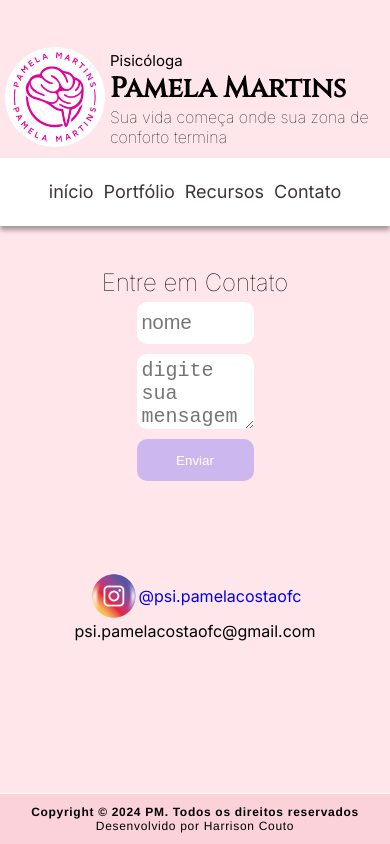
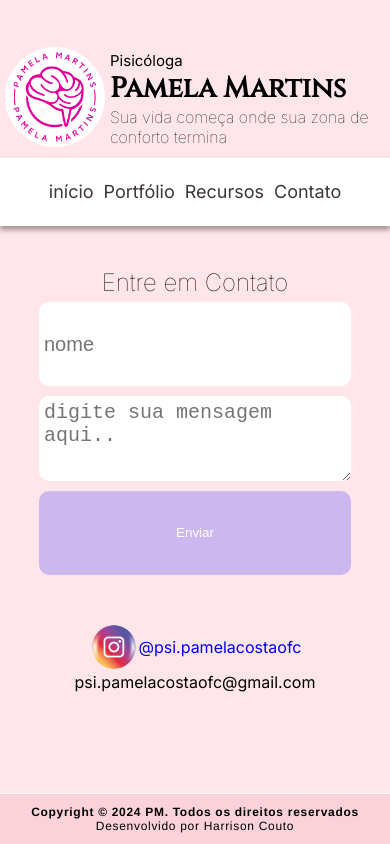
Before and after one commit to HarrisonSilva/portfolio-pamela-martins, a Next.js app: page /contato in a window 390 px wide. Built offline with nearby package versions, Linux system fonts and the light colour scheme; a web font is replaced by a local one.

Commit message:
adicionando reponsividade no contato

```diff
--- a/src/styles/contact.module.css
+++ b/src/styles/contact.module.css
@@ -16,3 +16,9 @@
     justify-content: center;
     text-decoration: none;
 }
+
+@media (max-width: 775px) {
+    .containerContact {
+        margin-top: 5vh;
+    }
+}
--- a/src/styles/form.module.css
+++ b/src/styles/form.module.css
@@ -37,3 +37,10 @@
     color: rgb(0, 255, 0);
     margin-top: 30vh;
 }
+
+@media (max-width: 775px) {
+    .form input, .form textarea, .form button  {
+        width: 80vw;
+        height: 10vh;
+    }
+}
```
